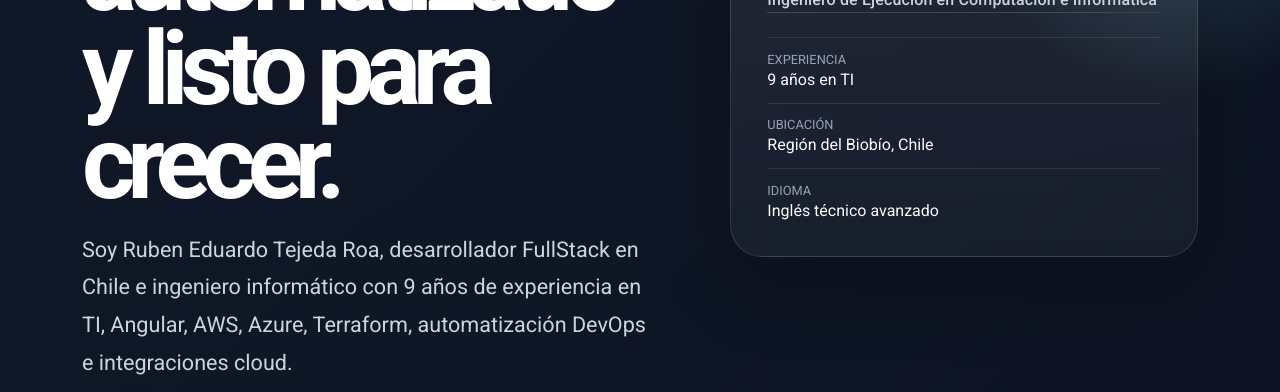
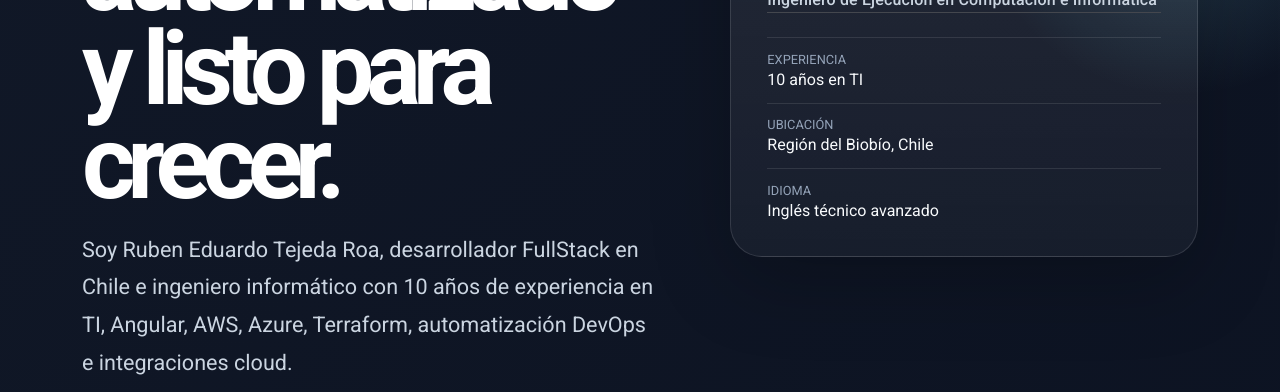
Before and after one commit to rbntejeda/ruben-cl, an Angular app: page / in a window 1280 px wide. Shown: the part 560-952 px from the top of the page. Built offline with nearby package versions, Linux system fonts and the light colour scheme.

Commit message:
Update experience to 10 years

```diff
--- a/src/app/app.component.html
+++ b/src/app/app.component.html
@@ -42,7 +42,7 @@
       <p class="eyebrow">Desarrollador FullStack · DevOps · Cloud</p>
       <h1>Construyo software confiable, automatizado y listo para crecer.</h1>
       <p class="lead">
-        Soy Ruben Eduardo Tejeda Roa, desarrollador FullStack en Chile e ingeniero informático con 9 años
+        Soy Ruben Eduardo Tejeda Roa, desarrollador FullStack en Chile e ingeniero informático con 10 años
         de experiencia en TI, Angular, AWS, Azure, Terraform, automatización DevOps e integraciones cloud.
       </p>
       <div class="hero-actions">
@@ -59,7 +59,7 @@
       <dl>
         <div>
           <dt>Experiencia</dt>
-          <dd>9 años en TI</dd>
+          <dd>10 años en TI</dd>
         </div>
         <div>
           <dt>Ubicación</dt>
--- a/src/index.html
+++ b/src/index.html
@@ -12,7 +12,7 @@
     <link rel="canonical" href="https://ruben.cl/">
 
     <meta property="og:title" content="Ruben E. Tejeda R. | FullStack, Cloud & DevOps">
-    <meta property="og:description" content="9 años creando software, infraestructura cloud, automatización DevOps e integraciones para productos digitales en Chile.">
+    <meta property="og:description" content="10 años creando software, infraestructura cloud, automatización DevOps e integraciones para productos digitales en Chile.">
     <meta property="og:type" content="profile">
     <meta property="og:url" content="https://ruben.cl/">
     <meta property="og:site_name" content="Ruben E. Tejeda R.">
```
